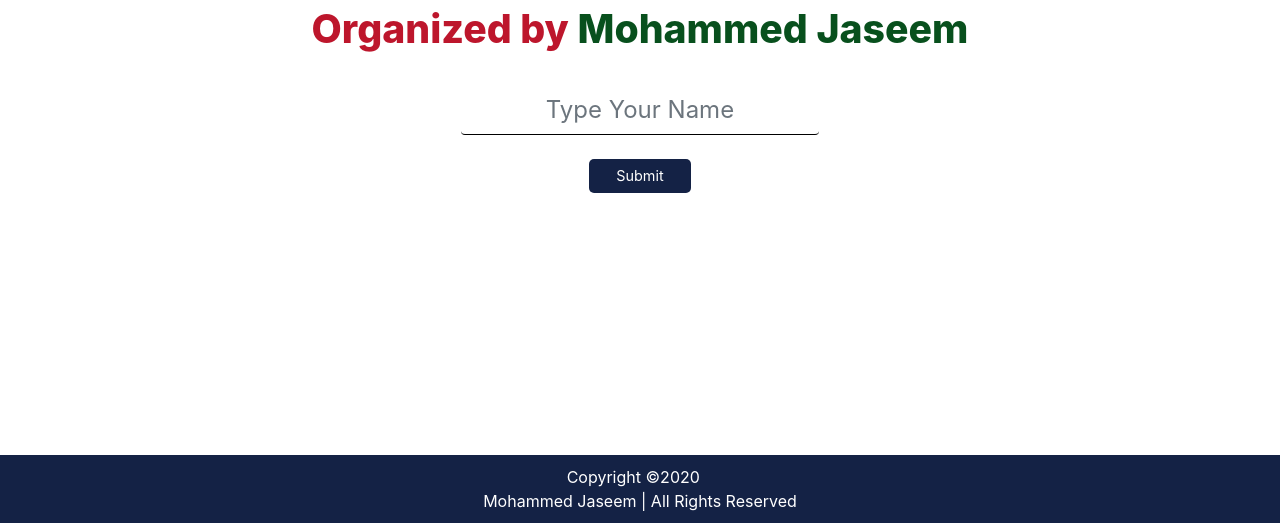
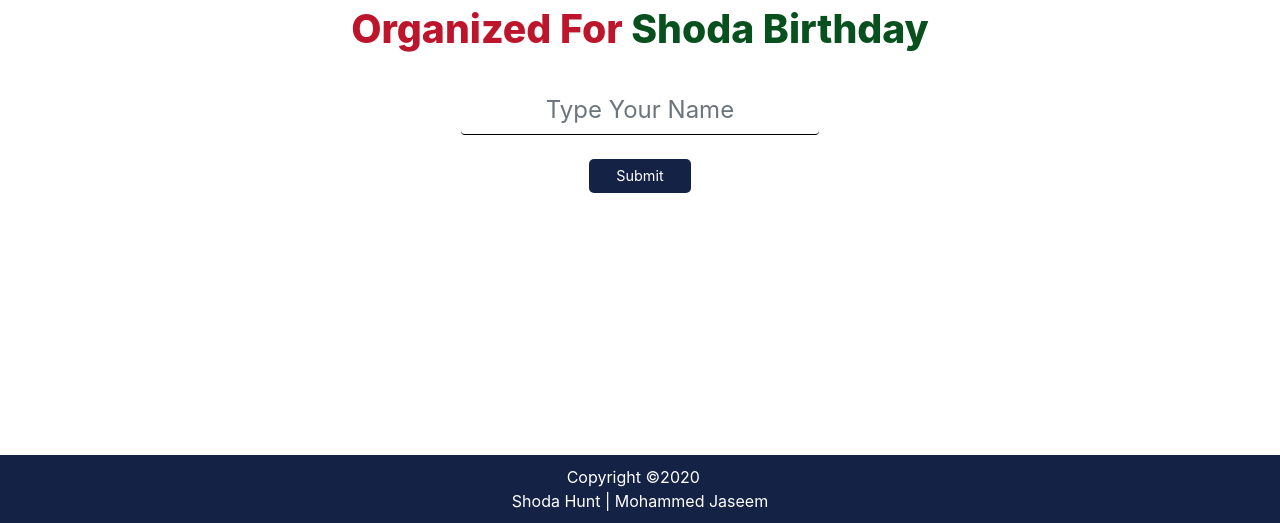
Before and after one commit to Mohammedjaseem/Auto-Certificate-Generator, a plain HTML site: page index.html in a window 1280 px wide. Shown: the part 277-800 px from the top of the page. Drawn offline with nearby package versions, Linux system fonts and the light colour scheme.

Commit message:
Update index.html

```diff
--- a/index.html
+++ b/index.html
@@ -23,7 +23,7 @@
         <section class="dept">
             <a href="https://www.instagram.com/jassy.in/" target="_blank"><img src="./assets/images/Pondy_Univ_logo1.png" alt="PU Logo" id="PUlogo"></a>
             <h3>Get Your Treasure Hunt Certificate</h3>
-            <h1><a href="https://Jaseem.tech/" target="_blank" id="chemdept"><span style="color:rgb(189, 22, 44);font-weight: 800;">Organized by</span><span style="color:rgb(8, 80, 29);font-weight: 800;"> Mohammed Jaseem</span></a></h1>
+            <h1><a href="https://Jaseem.tech/" target="_blank" id="chemdept"><span style="color:rgb(189, 22, 44);font-weight: 800;">Organized For</span><span style="color:rgb(8, 80, 29);font-weight: 800;"> Shoda Birthday</span></a></h1>
             <form id="formput">
                 <div class="form-group">
                     <div class="col-auto my-4">
@@ -42,13 +42,13 @@
         <img id="img" style="display: none;"  onload='draw()' src="./assets/images/cert.jpg"/>
         <img id="img1" style="display: none;" src = ""/>
         <div id="container">
-          <!--  <button type="button" class="btn btn-outline-primary mb-2" style="box-shadow: none;" id="dpdf" onclick="downloadpdf()">DOWNLOAD PDF</button>
+           <!-- <button type="button" class="btn btn-outline-primary mb-2" style="box-shadow: none;" id="dpdf" onclick="downloadpdf()">DOWNLOAD PDF</button>
             <button type="button" class="btn btn-outline-primary mb-2" style="box-shadow: none;" id="djpg" onclick="downloadjpg()">DOWNLOAD JPEG</button> -->
         </div>
         <footer>
             <div class="center">
-                Copyright &copy;2020&nbsp;&nbsp;&nbsp;<br><a  href="https://Jaseem.tech" style="color:white;">Mohammed Jaseem</a> |
-                All Rights Reserved
+                Copyright &copy;2020&nbsp;&nbsp;&nbsp;<br><a  href="https://Jaseem.tech" style="color:white;">Shoda Hunt</a> |
+                Mohammed Jaseem
             </div>
         </footer>
         <script>
```
